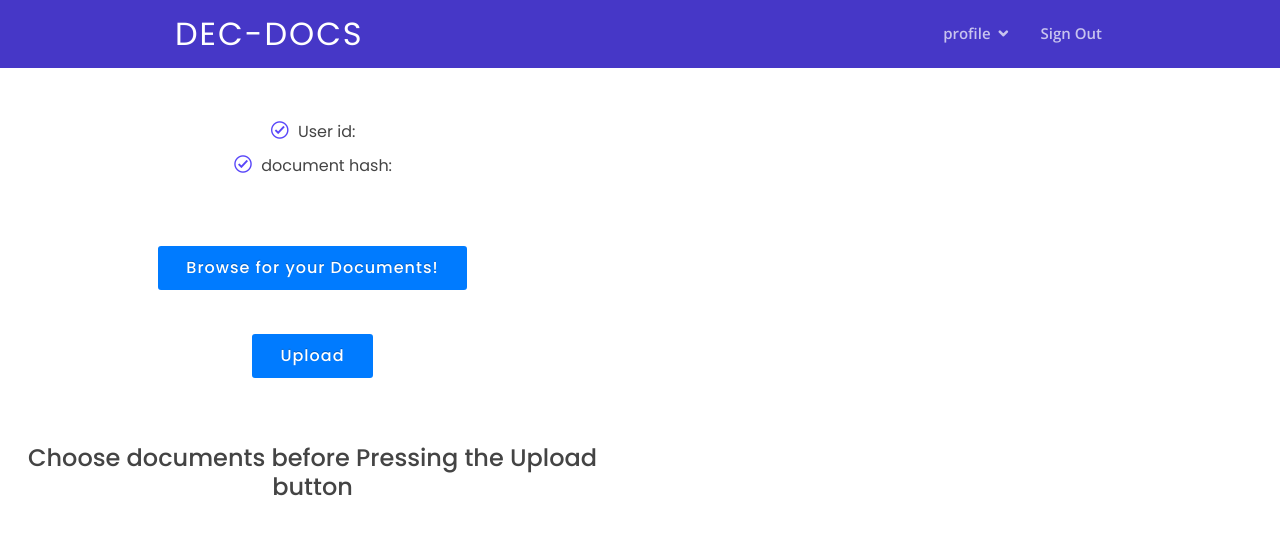
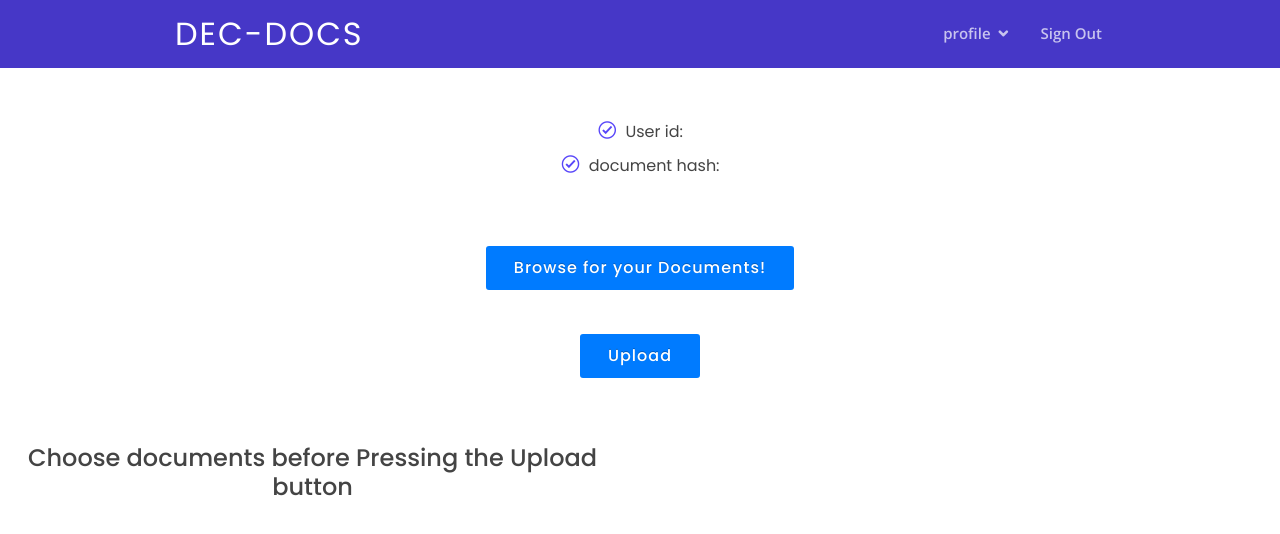
Before and after one commit to harshitgrover12/decdoc, a React (Create React App) app: page /issueDocument in a window 1280 px wide. Shown: the top 534 px of the page. Built offline with nearby package versions, Linux system fonts and the light colour scheme.

Commit message:
col ka chakkar

```diff
--- a/src/Component/Dash/IssueDocument/IssueDocument.js
+++ b/src/Component/Dash/IssueDocument/IssueDocument.js
@@ -71,9 +71,9 @@ await organizationlist.methods.issueDocument("harshit@123",hash,"HarshitCompany"
         return (
             <div>
                 <Nav />
-                <div className="containerdoc justify-content-center" >
+                <div className="containerdoc justify-content-center center" >
                     <div class="row docpad">
-                        <div class="col-xl-6 col-xl-offset-3 center">
+                        <div class="col-xl-12 col-xl-offset-3 center">
                             <ul className="lists">
                                 <li className="listsli"><i className="icofont-check-circled listsi" /> User id:{this.state.userid}</li>
                                 <li className="listsli"><i className="icofont-check-circled listsi" /> document hash:{this.state.hash}</li>
@@ -82,7 +82,7 @@ await organizationlist.methods.issueDocument("harshit@123",hash,"HarshitCompany"
                         </div>
                     </div>
                     <div class="row docpad">
-                        <div class="col-xl-6 col-xl-offset-3 center">
+                        <div class="col-xl-12 col-xl-offset-3 center">
                             <div class="btn-container">
 					            <button type="button" id="btnup" class="btn btn-primary btn-lg">Browse for your Documents!</button>
                                 <input type="file" id="fileup" onChange={this.onFileChange}/>
@@ -90,7 +90,7 @@ await organizationlist.methods.issueDocument("harshit@123",hash,"HarshitCompany"
                         </div>
                     </div>
                     <div class="row docpad">
-                        <div class="col-xl-6 col-xl-offset-3 center">
+                        <div class="col-xl-12 col-xl-offset-3 center">
                             <div class="btn-container">
                                 <button class="btn btn-primary btn-lg" onClick={this.onFileUpload}>Upload</button>
                             </div>
```
